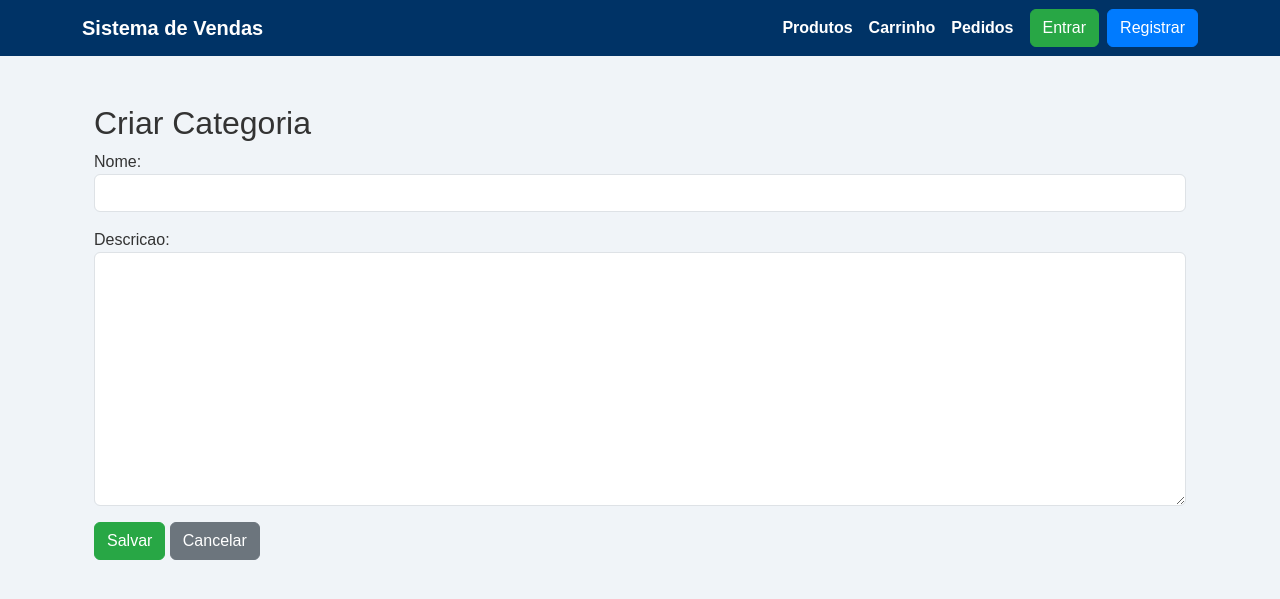
After one commit to RaphaelLins6/ProjetoDjangoModels, a Django app: page /categorias/criar/ in a window 1280 px wide. The commit adds this page. Shown: the top 599 px of the page. Run offline with Django 5.2, Linux system fonts and the light colour scheme.

Commit message:
Add category management features; implement create, edit, and delete functionality for categories, update templates and URLs accordingly

```diff
--- a/blog/forms.py
+++ b/blog/forms.py
@@ -1,5 +1,5 @@
 from django import forms
-from .models import Pagamento
+from .models import Categoria, Pagamento
 from .models import Produto
 from .models import Cliente
 
@@ -33,3 +33,12 @@ class ClienteForm(forms.ModelForm):
             'telefone': forms.TextInput(attrs={'class': 'form-control'}),
             'endereco': forms.TextInput(attrs={'class': 'form-control'}),
         }
+
+class CategoriaForm(forms.ModelForm):
+    class Meta:
+        model = Categoria
+        fields = ['nome', 'descricao']
+        widgets = {
+            'nome': forms.TextInput(attrs={'class': 'form-control'}),
+            'descricao': forms.Textarea(attrs={'class': 'form-control'}),
+        }
--- a/blog/models.py
+++ b/blog/models.py
@@ -1,4 +1,5 @@
 from django.db import models
+from django.contrib.auth.models import User
 
 # Crie seus models aqui
 
--- a/blog/templates/base.html
+++ b/blog/templates/base.html
@@ -135,20 +135,6 @@
     <main class="container my-4">
         {% block content %}
         <h2 class="text-center mb-4">Produtos disponíveis</h2>
-
-        <div>
-            <a href="{% url 'criar_produto' %}" class="btn btn-success">
-                Inserir Produto
-            </a>
-        </div>
-        <br>
-        <br>
-
-        <div>
-            <a href="{% url 'criar_cliente' %}" class="btn btn-success">
-                Inserir Cliente
-            </a>
-        </div>
         {% endblock %}
     </main>
 </body>
--- /dev/null
+++ b/blog/templates/criar_categoria.html
@@ -0,0 +1,13 @@
+{% extends 'base.html' %}
+{% block title %}Criar Categoria{% endblock %}
+{% block content %}
+<div class="container mt-5">
+    <h2>Criar Categoria</h2>
+    <form method="post">
+        {% csrf_token %}
+        {{ form.as_p }}
+        <button type="submit" class="btn btn-success">Salvar</button>
+        <a href="{% url 'produtos_por_categoria' %}" class="btn btn-secondary">Cancelar</a>
+    </form>
+</div>
+{% endblock %}
--- a/blog/templates/listar_produtos.html
+++ b/blog/templates/listar_produtos.html
@@ -34,6 +34,12 @@
                     {% else %}
                         <p class="text-danger"><em>Sem estoque</em></p>
                     {% endif %}
+
+                    <!-- Botões de editar e deletar para este produto -->
+                    <div class="mt-3">
+                        <a href="{% url 'editar_produto' produto.id %}" class="btn btn-primary btn-sm">Editar</a>
+                        <a href="{% url 'deletar_produto' produto.id %}" class="btn btn-danger btn-sm ms-2">Deletar</a>
+                    </div>
                 </div>
             </div>
         </div>
--- a/blog/urls.py
+++ b/blog/urls.py
@@ -10,7 +10,10 @@ urlpatterns = [
     path('produtos/', views.listar_produtos, name='listar_produtos'),
     path('produtos/editar/<int:produto_id>/', views.editar_produto, name='editar_produto'),
     path('produtos/deletar/<int:produto_id>/', views.deletar_produto, name='deletar_produto'),
-    path('produtos/categorias/', views.produtos_por_categoria, name='produtos_por_categoria'),
+    path('categorias/', views.produtos_por_categoria, name='produtos_por_categoria'),
+    path('categorias/criar/', views.criar_categoria, name='criar_categoria'),
+    path('categorias/editar/<int:categoria_id>/', views.editar_categoria, name='editar_categoria'),
+    path('categorias/deletar/<int:categoria_id>/', views.deletar_categoria, name='deletar_categoria'),
     path('carrinho/adicionar/<int:produto_id>/', views.adicionar_produto, name='adicionar_produto'),
     path('carrinho/', views.carrinho_view, name='carrinho'),
     path('pagamento/<int:pedido_id>/', views.pagamento_view, name='pagamento_view'),
--- a/blog/views.py
+++ b/blog/views.py
@@ -4,6 +4,7 @@ from django.contrib import messages
 from .forms import PagamentoForm
 from .forms import ProdutoForm
 from .forms import ClienteForm
+from .forms import CategoriaForm
 
 
 # Create your views here.
@@ -37,9 +38,33 @@ def produtos_por_categoria(request):
     categorias = Categoria.objects.prefetch_related('produtos').all()
     return render(request, 'produtos_por_categoria', {'categorias': categorias})
 
-def categoria_listar(request):
-    categorias = Categoria.objects.all()
-    return render(request, 'categoria_listar.html', {'categorias': categorias})
+def criar_categoria(request):
+    if request.method == 'POST':
+        form = CategoriaForm(request.POST)
+        if form.is_valid():
+            form.save()
+            return redirect('listar_categorias')
+    else:
+        form = CategoriaForm()
+    return render(request, 'criar_categoria.html', {'form': form})
+
+def editar_categoria(request, categoria_id):
+    categoria = get_object_or_404(Categoria, id=categoria_id)
+    if request.method == 'POST':
+        form = CategoriaForm(request.POST, instance=categoria)
+        if form.is_valid():
+            form.save()
+            return redirect('listar_categorias')
+    else:
+        form = CategoriaForm(instance=categoria)
+    return render(request, 'editar_categoria.html', {'form': form, 'categoria': categoria})
+
+def deletar_categoria(request, categoria_id):
+    categoria = get_object_or_404(Categoria, id=categoria_id)
+    if request.method == 'POST':
+        categoria.delete()
+        return redirect('listar_categorias')
+    return render(request, 'deletar_categoria.html', {'categoria': categoria})
 
 def criar_produto(request):
     if request.method == 'POST':
```
Also changed, not shown: blog/templates/deletar_categoria.html (added, +12 -0 lines), blog/templates/editar_categoria.html (added, +13 -0 lines), blog/templates/home.html (+1 -9 lines), db.sqlite3, 1 other file.
